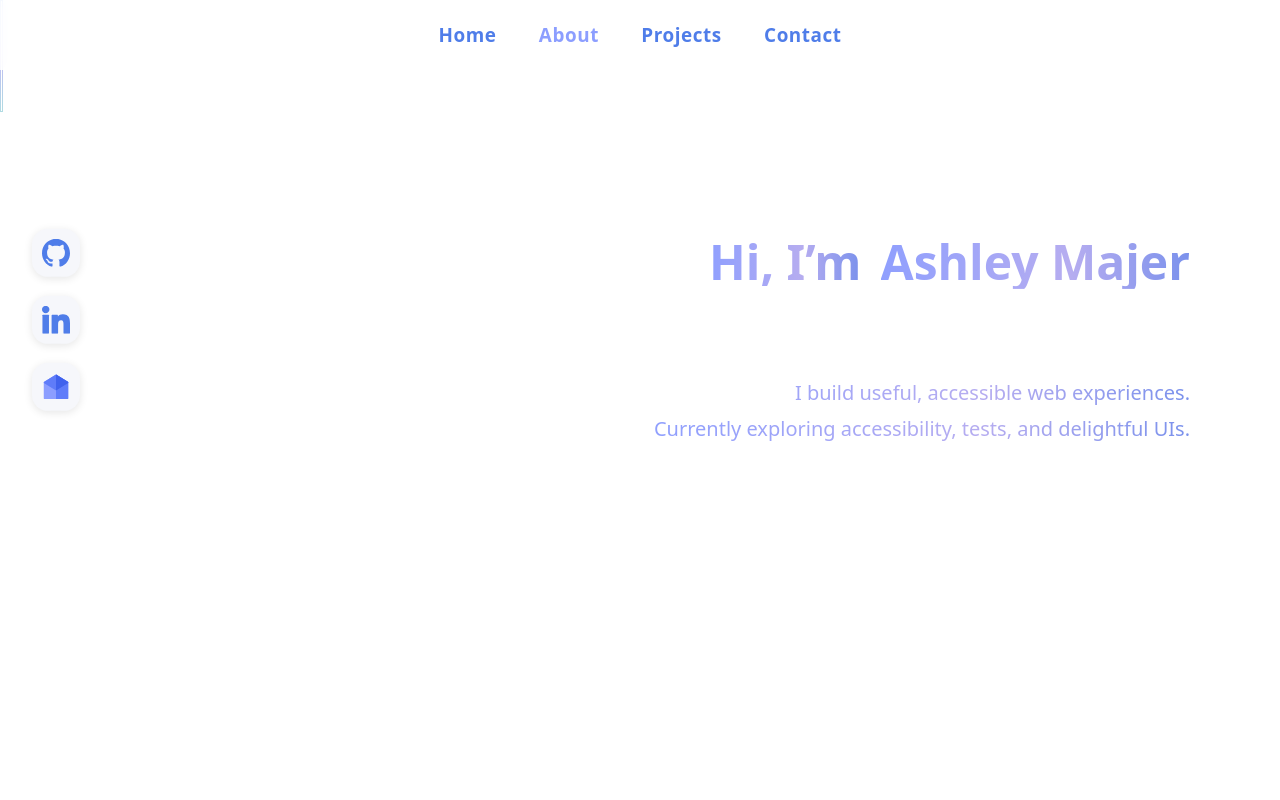
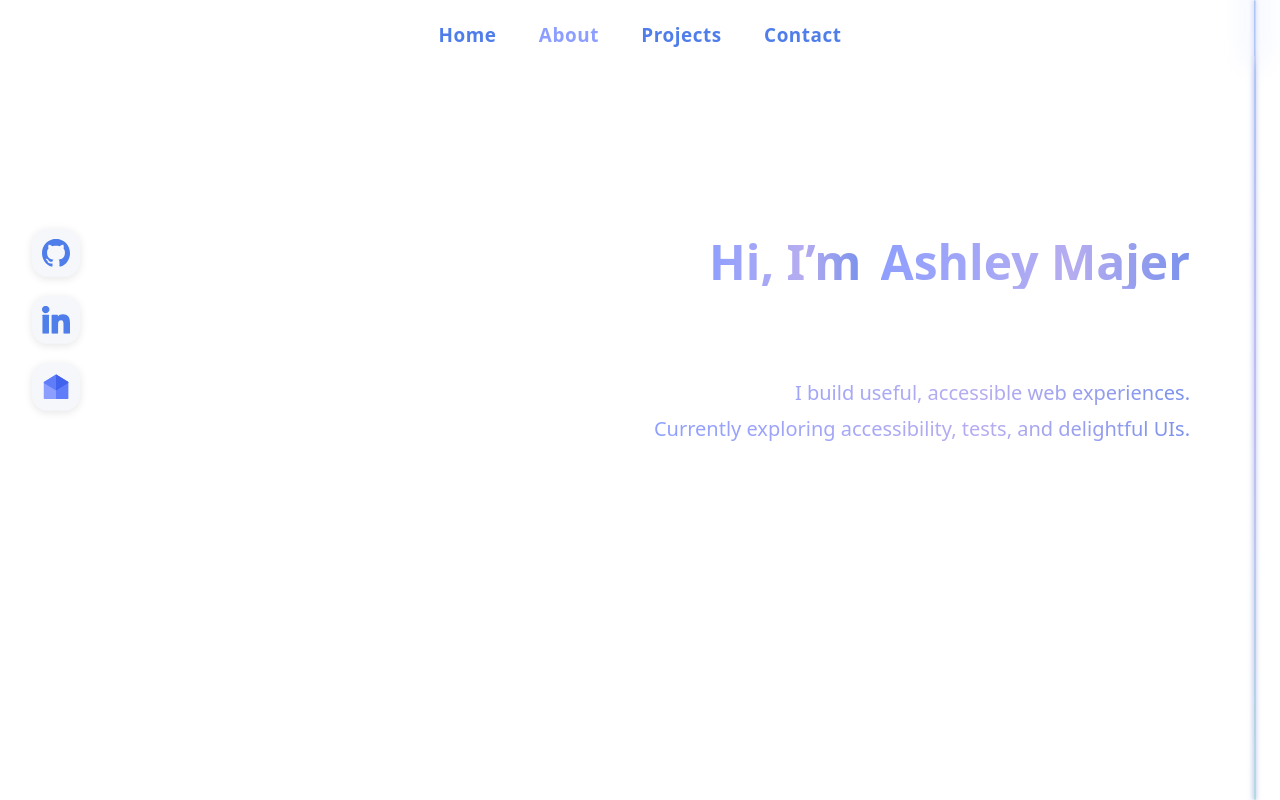
Before and after one commit to MajerAsh/AMajerWebsite, a React (Vite) app: page / in a window 1280 px wide. Shown: the top 800 px of the page. Built offline with nearby package versions, Linux system fonts and the light colour scheme.

Commit message:
scrollbar disappeared and now its back :

```diff
--- a/src/styles.css
+++ b/src/styles.css
@@ -1,3 +1,47 @@
+/* persistent vertical line scroll with bioluminescent glow */
+.glow-scrollbar {
+  position: fixed;
+  top: 0;
+  right: 2vw;
+  width: 0.25px;
+  height: 100vh;
+  z-index: 999;
+  pointer-events: none;
+  border-radius: 1px;
+  background: linear-gradient(
+    180deg,
+    #172142 10%,
+    #314385 50%,
+    #4b65c6 100%
+  ) !important;
+  box-shadow: 0 0 4px 1px #4b65c6, 0 0 8px 2px #4f7de922;
+  overflow: visible;
+}
+
+/* thumb / slider */
+.glow-scrollbar__glow {
+  position: absolute;
+  left: 0;
+  width: 100%;
+  border-radius: 1px;
+  background: linear-gradient(180deg, #92a6ee 0%, #6f87df 60%, #4b65c6 100%);
+  box-shadow: 0 0 12px 4px #ffffff, 0 0 24px 8px #adbfff;
+  opacity: 0.45;
+  transition: top 0.2s cubic-bezier(0.4, 0, 0.2, 1);
+  pointer-events: none;
+}
+/*^box shadow is the aura glow, background is the slider colors, no colors = black w aura*/
+/* Hide default browser scrollbar for all browsers */
+html {
+  scrollbar-width: none; /* Firefox */
+}
+body {
+  -ms-overflow-style: none; /* IE 10+ */
+}
+body::-webkit-scrollbar,
+html::-webkit-scrollbar {
+  display: none !important; /* Chrome, Safari, Opera */
+}
 /* ===== Hero Animated Header ===== */
 .hero-animated {
   position: relative;
```
